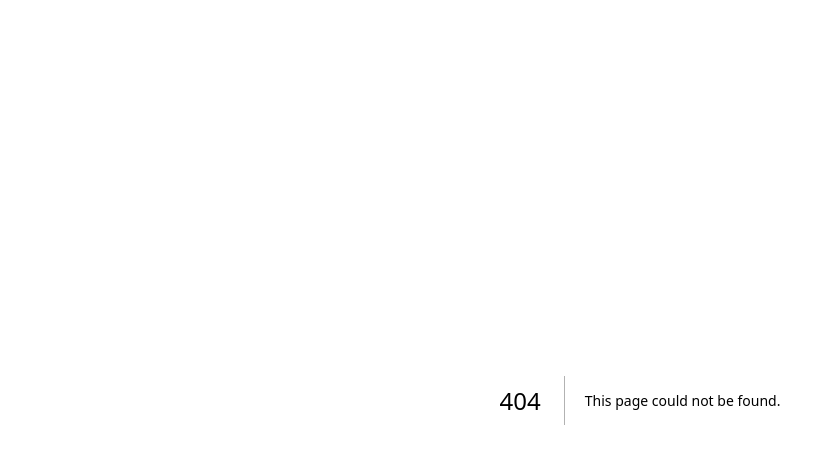
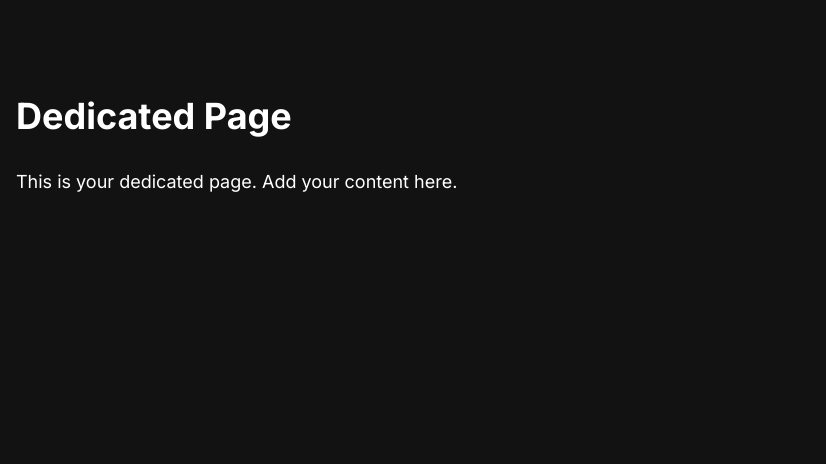
Before and after one commit to Alex-Ojukwu/portfolio, a Next.js app: page /dedicated in a window 1280 px wide. Before the commit this address had no page. Shown: the top 464 px of the page, without its empty margins (0-826 px from the left). Built offline with nearby package versions, Linux system fonts and the light colour scheme.

Commit message:
Dedicated Page

```diff
--- a/src/app/components/Navbar.jsx
+++ b/src/app/components/Navbar.jsx
@@ -17,6 +17,10 @@ const navLinks = [
   {
     title: "Contact",
     path: "#contact",
+  },
+  {
+    title: "Dedicated page",
+    path: "/dedicated",
   },
 ];
 
--- /dev/null
+++ b/src/app/dedicated/page.js
@@ -0,0 +1,14 @@
+import React from "react";
+
+export default function DedicatedPage() {
+  return (
+    <div className="min-h-screen bg-[#121212] text-white">
+      <div className="container mx-auto px-4 py-24">
+        <h1 className="text-4xl font-bold mb-8">Dedicated Page</h1>
+        <p className="text-lg">
+          This is your dedicated page. Add your content here.
+        </p>
+      </div>
+    </div>
+  );
+}
```
